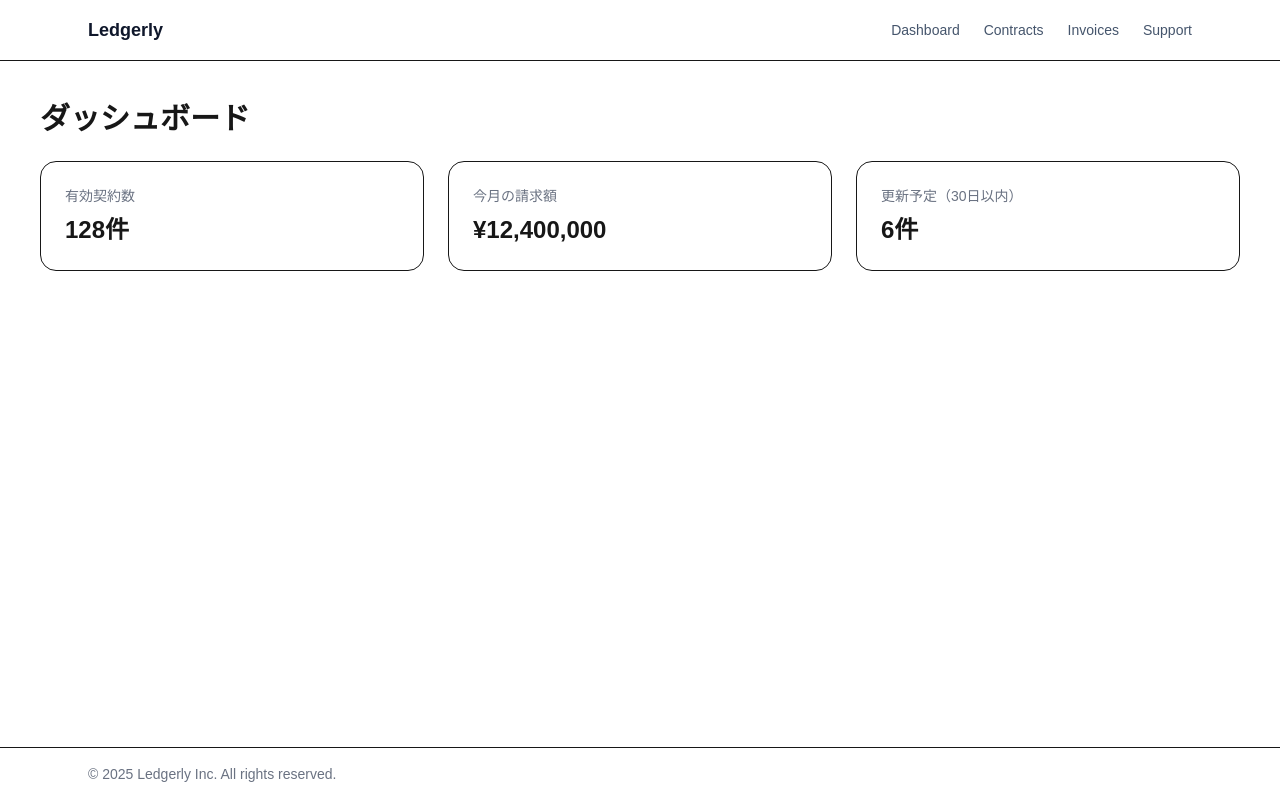
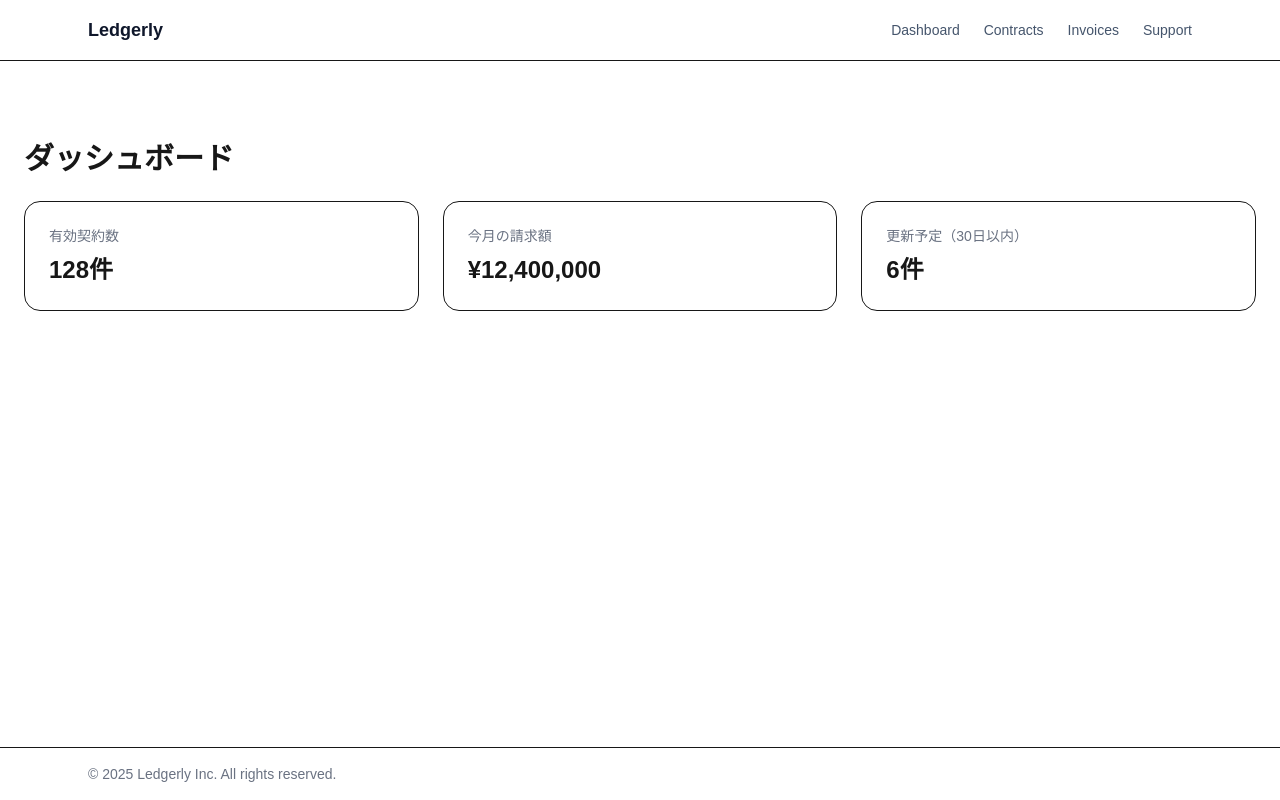
Before and after one commit to makizawa/ledgerly, a Next.js app: page /dashboard in a window 1280 px wide. Built offline with nearby package versions, Linux system fonts and the light colour scheme.

Commit message:
layout repair

```diff
--- a/src/app/dashboard/page.tsx
+++ b/src/app/dashboard/page.tsx
@@ -1,6 +1,6 @@
 export default function Dashboard() {
     return (
-      <main className="p-10">
+        <section className="mx-auto max-w-7xl px-6 py-20 space-y-12">
         <h1 className="text-3xl font-bold mb-6">ダッシュボード</h1>
 
         <div className="grid grid-cols-3 gap-6">
@@ -15,6 +15,6 @@ export default function Dashboard() {
             </div>
           ))}
         </div>
-      </main>
+      </section>
     );
   }
```
